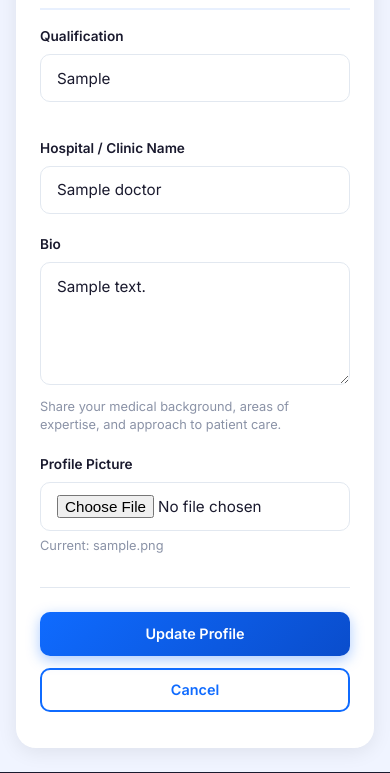
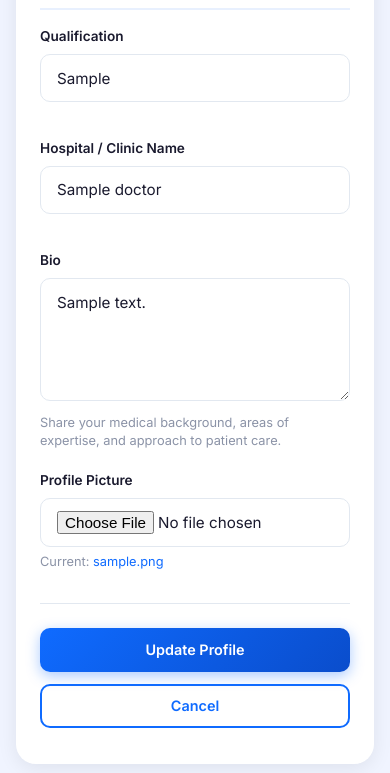
Before and after one commit to Musthak2004/Doctor-Appointment-Booking-System, a Django app: page /doctors/update/ in a window 390 px wide; the page is wider, and only the part inside the window is pictured. Shown: the part 912-1685 px from the top of that part. Run offline with Django 5.2, Linux system fonts and the light colour scheme; a user stored in the database is signed in; tables that the repository leaves empty hold one stand-in row (values such as "Sample post").

Commit message:
feat(ui): enhance doctor and patient forms with redesigned layouts
- Add glassmorphism profile header with gradient backgrounds
- Add consistent form styling with improved spacing and borders
- Add profile picture upload section with help text
- Improve form group responsiveness with inline grids
- Add CSS custom properties for all colors and spacing

```diff
--- a/doctors/templates/doctors/doctor_form.html
+++ b/doctors/templates/doctors/doctor_form.html
@@ -87,7 +87,7 @@
                     </div>
                 </div>
 
-                <div class="form__group">
+                <div class="form__group" style="margin-top:16px">
                     <label class="form__label" for="{{ form.bio.id_for_label }}">Bio</label>
                     <textarea name="{{ form.bio.html_name }}" id="{{ form.bio.id_for_label }}" class="form__input{% if form.bio.errors %} form__input--error{% endif %}" placeholder="Tell patients about your background and expertise..." rows="4">{{ form.bio.value|default:'' }}</textarea>
                     <p class="form__help">Share your medical background, areas of expertise, and approach to patient care.</p>
@@ -100,7 +100,7 @@
                     <label class="form__label" for="{{ form.profile_picture.id_for_label }}">Profile Picture</label>
                     <input type="file" name="{{ form.profile_picture.html_name }}" id="{{ form.profile_picture.id_for_label }}" class="form__input{% if form.profile_picture.errors %} form__input--error{% endif %}" accept="image/*">
                     {% if object and object.profile_picture %}
-                        <p class="form__help">Current: <a href="{{ object.profile_picture.url }}" target="_blank">{{ object.profile_picture.name }}</a></p>
+                        <p class="form__help">Current: <a href="{{ object.profile_picture.url }}" target="_blank" style="color:var(--color-primary)">{{ object.profile_picture.name }}</a></p>
                     {% endif %}
                     {% for error in form.profile_picture.errors %}
                         <p class="form__error" role="alert">{{ error }}</p>
```
